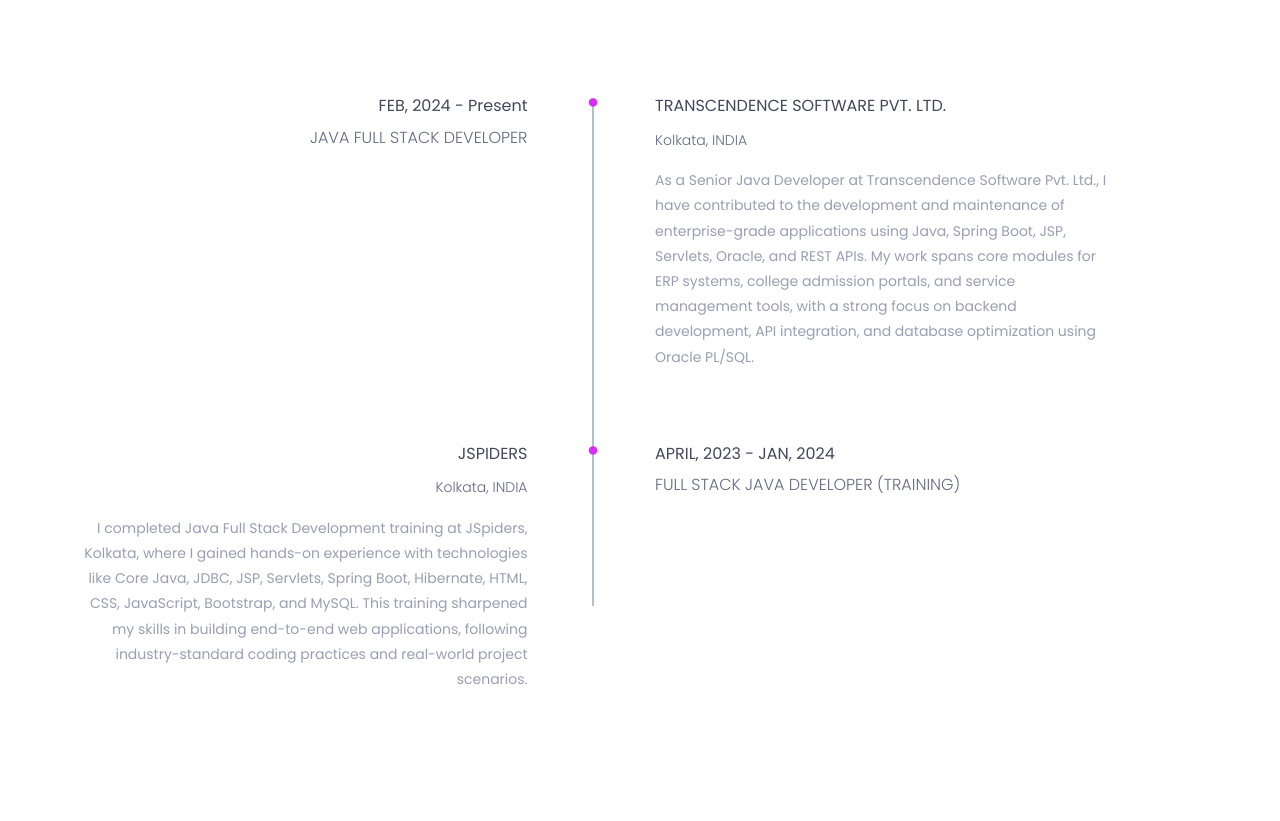
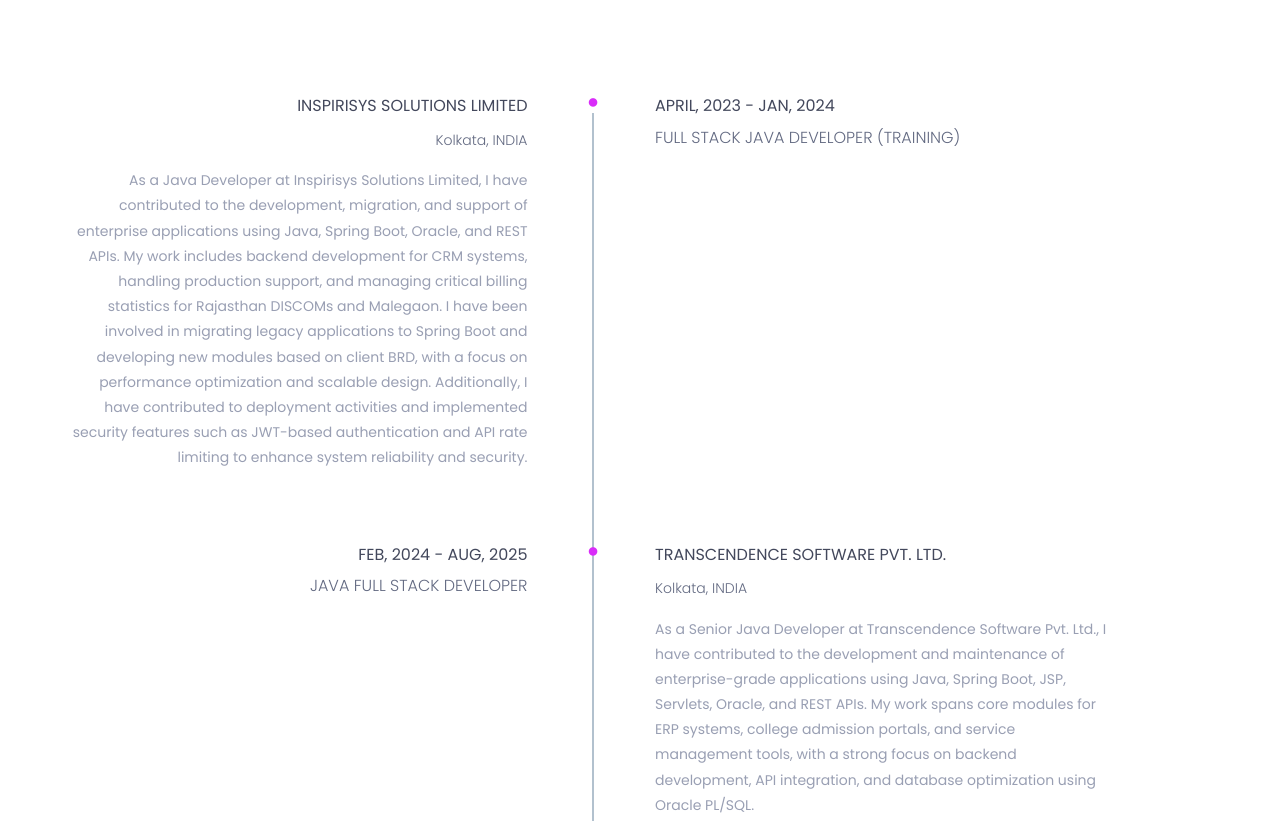
Before and after one commit to gopidey512/Portfolio, a plain HTML site: page index.html in a window 1280 px wide. Shown: the part 3261-4082 px from the top of the page. Drawn offline with nearby package versions, Linux system fonts and the light colour scheme; some packages are replaced by stand-ins of ours; a script that the page names is missing.

Commit message:
Update index.html

```diff
--- a/index.html
+++ b/index.html
@@ -421,12 +421,58 @@
 			<div class="experience-content">
 				<div class="main-timeline">
 					<ul>
+
+						<li>
+							<div class="single-timeline-box fix">
+								<div class="row">
+									<div class="col-md-offset-1 col-md-5 experience-time-responsive">
+										<div class="experience-time">
+											<h2>
+												<span><i class="fa fa-circle" aria-hidden="true"></i></span>
+												AUG, 2025 - Present
+											</h2>
+											<h3>Associate Software Engineer</h3>
+										</div>
+									</div>
+									<div class="col-md-5">
+										<div class="timeline">
+											<div class="timeline-content text-right">
+												<h4 class="title">
+													Inspirisys Solutions Limited
+												</h4>
+												<h5>Kolkata, INDIA</h5>
+												<p class="description">
+													As a Java Developer at Inspirisys Solutions Limited, I have contributed to the development,
+													migration, and support of enterprise applications using Java, Spring Boot, Oracle, and REST APIs.
+													My work includes backend development for CRM systems, handling production support,
+													and managing critical billing statistics for Rajasthan DISCOMs and Malegaon.
+													I have been involved in migrating legacy applications to Spring Boot and developing
+													new modules based on client BRD, with a focus on performance optimization and scalable design.
+													Additionally, I have contributed to deployment activities and implemented security features
+													such as JWT-based authentication and API rate limiting to enhance system reliability and security.
+												</p>
+											</div>
+										</div>
+									</div>
+									<div class="col-md-offset-1 col-md-5 experience-time-main">
+										<div class="experience-time">
+											<h2>
+												<span><i class="fa fa-circle" aria-hidden="true"></i></span>
+												APRIL, 2023 - JAN, 2024
+											</h2>
+											<h3>Full stack java developer (Training)</h3>
+										</div>
+									</div>
+								</div>
+							</div>
+						</li>
+
 						<li>
 							<div class="single-timeline-box fix">
 								<div class="row">
 									<div class="col-md-5">
 										<div class="experience-time text-right">
-											<h2>FEB, 2024 - Present</h2>
+											<h2>FEB, 2024 - AUG, 2025</h2>
 											<h3>Java Full Stack Developer</h3>
 										</div><!--/.experience-time-->
 									</div><!--/.col-->
```
